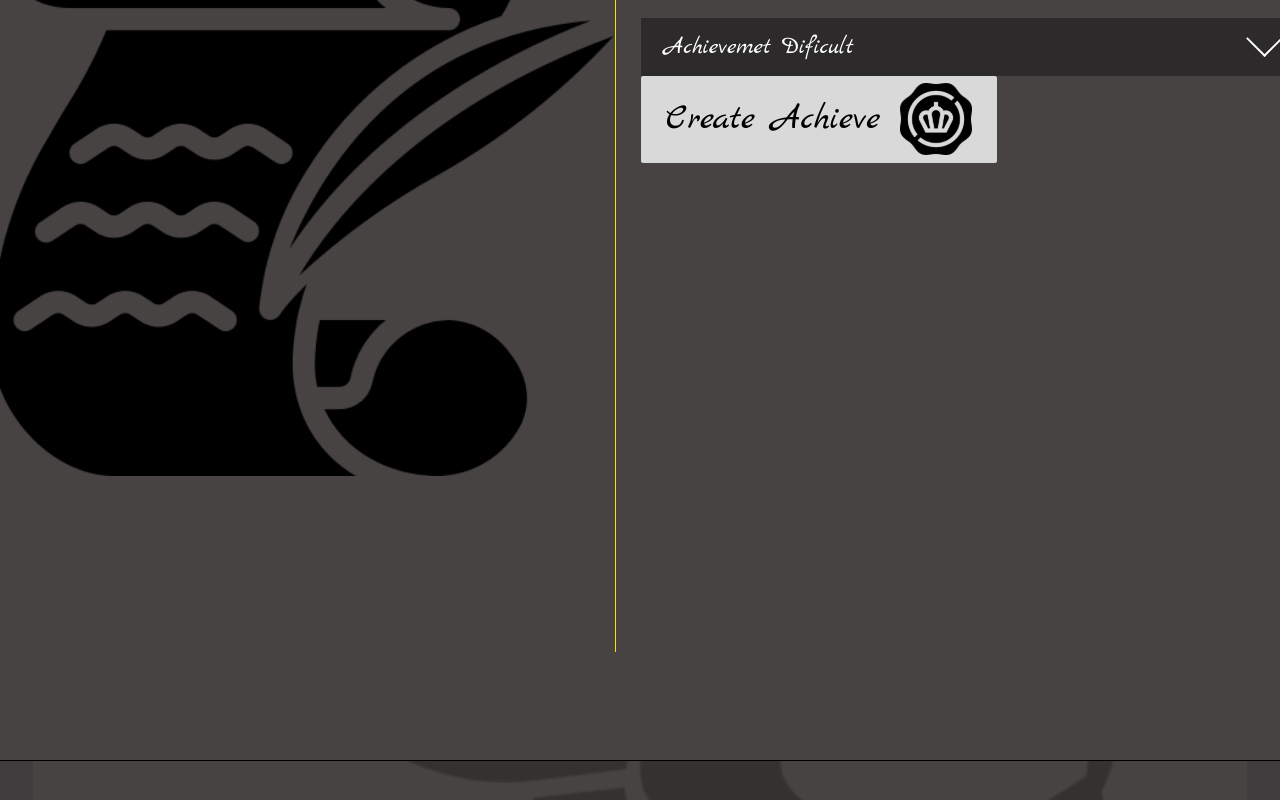
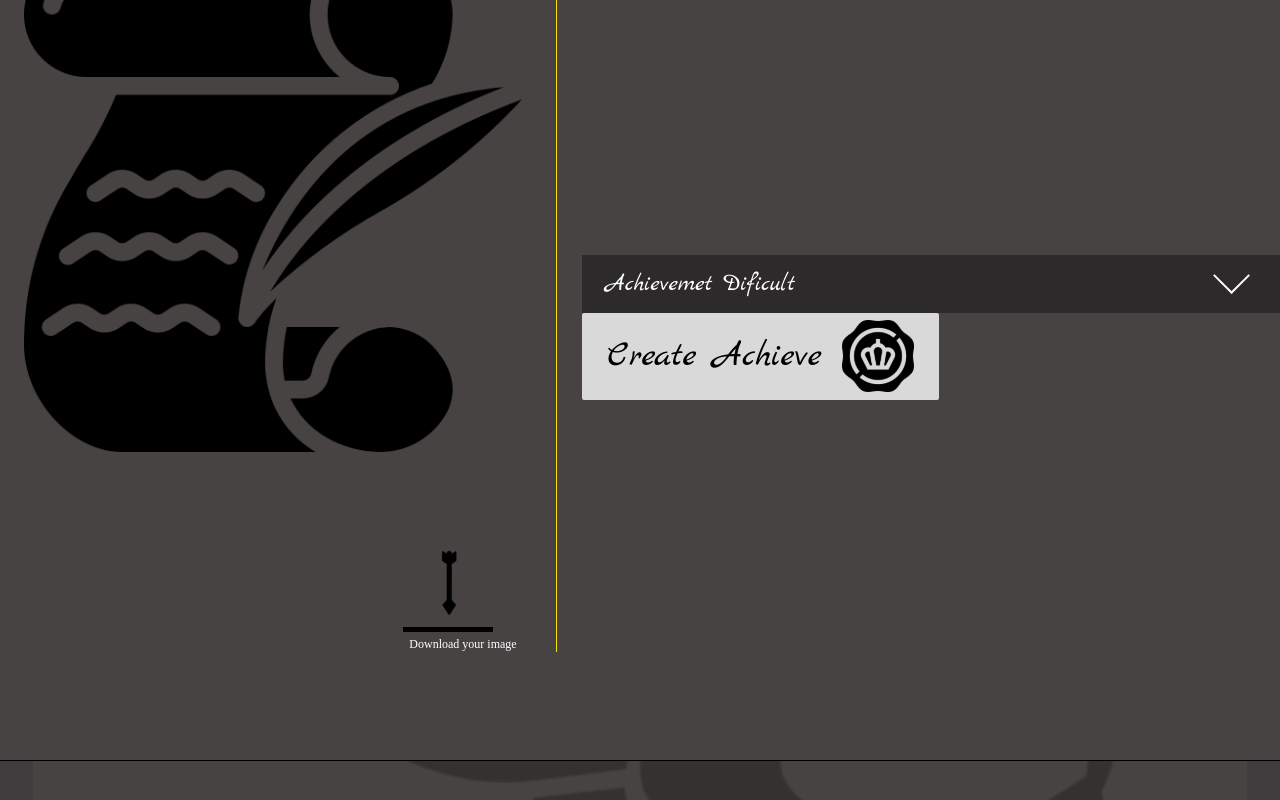
Before and after one commit to Baroslav/QuestLife, a Next.js app: page / in a window 1280 px wide. Shown: the part 804-1604 px from the top of the page. Built offline with nearby package versions, Linux system fonts and the light colour scheme.

Commit message:
styled achive window section

```diff
--- a/src/app/components/pages/achievements/achievementWindow/achievementWindow.tsx
+++ b/src/app/components/pages/achievements/achievementWindow/achievementWindow.tsx
@@ -2,18 +2,28 @@ import AddBtn from '@/app/components/ui/addBtn/addBtn'
 import styles from './achievementWindw.module.css'
 import AchievemetDiffs from './achivementDiffs'
 import AchievementDescriptipns from './achivementDescriotions'
+import Download from '@/app/components/ui/download/download'
+import AuthBG from '@/app/components/auth/authBg'
 
 const AchievementWindow = () => {
     return (
         <div className = {styles.acieveWindow}>
             <h2>Create your achievemet</h2>
             <div className = {styles.achiveContent}>
-                <img className = {styles.achiveImg} src="./quest.png" alt="" />
+                <div className = {styles.achieveImgContent}>
+                    <img className = {styles.achiveImg} src="./quest.png" alt="" />
+                    <div className = {styles.downloadWrapper}>
+                        <Download/>
+                    </div>
+                </div>
+
                 <div className = {styles.achiveDescribions}>
                     <div className = {styles.achiveDescribion}>
                         <AchievementDescriptipns/>
                         <AchievemetDiffs/>
-                        <AddBtn buttonText='Create Achieve' icon='./seal.svg'/>
+                        <div className = {styles.btnWrapper}>
+                            <AddBtn buttonText='Create Achieve' icon='./seal.svg'/>
+                        </div>
                     </div>
                 </div>
             </div>
--- a/src/app/components/pages/achievements/achievementWindow/achievementWindw.module.css
+++ b/src/app/components/pages/achievements/achievementWindow/achievementWindw.module.css
@@ -1,4 +1,5 @@
 .acieveWindow {
+
     position: absolute;
     width: 1400px;
     height: 1000px;
@@ -6,7 +7,6 @@
     left: 50%;
     transform: translateX(-50%);
     padding: 25px;
-
     border: 1px solid black;
 }
 .achiveContent {
@@ -23,8 +23,9 @@
     justify-content: space-evenly;
 }
 .achiveImg {
-    width: 50%;
-    height: 50%;
+    padding-top: 100px;
+    width: 500px;
+    height: 500px;
 }
 .achiveDescribions {
     width: 50%;
@@ -52,6 +53,10 @@
 .achieveInputs input::placeholder {
     color: #6F5F5F;
     font-size: 24px;
+}
+
+.achiveInfo {
+    height: 320px;
 }
 
 .achiveDiffs {
@@ -84,15 +89,57 @@
 }
 .diffsItem {
     font-size: 24px;
-    text-transform: capitalize;
 }
 
 .diffsItem p {
     padding: 9px 14px;
-
+    text-transform: capitalize;
+    cursor: pointer;
 }
 
 .legendary {
-    background-color: rgb(249, 228, 0);
+    background-color: rgba(249, 228, 0, 0.1);
+    color: rgb(249, 228, 0);
+    box-shadow: 0px 0px 0px #F9E400;
+}
+.mythicaly {
+    background-color: rgba(92, 3, 244, 0.1);
+    color: rgb(92, 3, 244);
+    box-shadow: 0px 0px 0px #5C03F4;
+}
+.epic {
+    background-color: rgba(157, 45, 45, 0.1);
+    color: rgb(157, 45, 45);
+    box-shadow: 0px 0px 0px #9D2D2D;
+}
+.unique {
+    background-color: rgba(35, 176, 40, 0.1);
+    color: rgb(35, 176, 40);
+    box-shadow: 0px 0px 0px #23B028;
+}
+.default {
+    background-color: rgba(222, 222, 222, 0.1);
+    color: rgb(222, 222, 222);
+    box-shadow: 0px 0px 0px #DEDEDE;
+}
+
+.activeDiifs {
+    box-shadow: 0px 0px 10px;
+}
+.diffsItem p:hover {
+    box-shadow: 0px 0px 4px;
+}
+
+.btnWrapper {
+
 
 }
+.achieveImgContent {
+    position: relative;
+}
+.downloadWrapper {
+    position: absolute;
+    right: 0 ;
+    bottom: 0;
+
+}
--- a/src/app/components/pages/achievements/achievementWindow/achivementDiffs.tsx
+++ b/src/app/components/pages/achievements/achievementWindow/achivementDiffs.tsx
@@ -8,6 +8,14 @@ const diffs = ['legendary', 'mythicaly', 'epic', 'unique', 'default']
 const AchievemetDiffs = () => {
 
     const [diffsOpen, setDiffsOpen] = useState<boolean>(false)
+    const [selectedDiffs, setSelectedDiffs] = useState<number>()
+
+    const diffsClick = (index : number) => {
+        if(selectedDiffs != index) {
+            setSelectedDiffs(index)
+        }
+        console.log(selectedDiffs)
+    }
 
 
     return (
@@ -21,9 +29,13 @@ const AchievemetDiffs = () => {
             </div>
             <div className = {diffsOpen ? `${styles.diffsItemsOpen}` : `${styles.diffsItems}`}>
                 {
-                    diffs.map((item) => (
-                        <div key={item} className = {styles.diffsItem}>
-                            <p>{item}</p>
+                    diffs.map((item , index) => (
+                        <div
+                        key={item}
+                        className = {styles.diffsItem}
+                        onClick = {() => diffsClick(index)}
+                        >
+                            <p className = {`${styles[item]} ${selectedDiffs == index ? styles.activeDiifs : ""}`}>{item}</p>
                         </div>
                     ))
                 }
--- a/src/app/components/pages/achievements/achivementList/achivementList.module.css
+++ b/src/app/components/pages/achievements/achivementList/achivementList.module.css
@@ -70,3 +70,9 @@
     box-shadow: 1px 1px 25px #DEDEDE;
     color: #DEDEDE;
 }
+
+.downloadWrapper {
+    position: absolute;
+    right: 5%;
+    bottom: 5%;
+}
--- /dev/null
+++ b/src/app/components/ui/download/download.module.css
@@ -0,0 +1,42 @@
+.download {
+    width: 120px;
+    position: relative;
+    text-align: center;
+    cursor: pointer;
+}
+.download p {
+    font-size: 12px;
+    width: 120px;
+    padding: 0px;
+    margin: 0px;
+    padding-top: 5px;
+    font-family: serif;
+}
+
+.downloadGrop {
+    position: relative;
+    display: flex;
+    flex-direction: column;
+    height: 120px;
+    width: 90px;
+}
+.downloadImg {
+    width: 50px;
+    height: 50px;
+    position: absolute;
+    right: 45%;
+    bottom: 5%;
+    transform: rotate(135deg) translateX(-60%);
+}
+
+.downloadGrop span{
+    position: absolute;
+    width: 100%;
+    height: 5px;
+    background-color: black;
+    bottom: 0;
+}
+
+.download:hover > .downloadGrop img{
+    bottom: 1%;
+}
--- /dev/null
+++ b/src/app/components/ui/download/download.tsx
@@ -0,0 +1,15 @@
+import styles from "./download.module.css"
+
+const Download = () => {
+    return (
+        <div className = {styles.download}>
+            <div className = {styles.downloadGrop}>
+                <img className = {styles.downloadImg} src="./arrow.png" alt="" />
+                <span></span>
+            </div>
+            <p>Download your image</p>
+        </div>
+    )
+}
+
+export default Download
```
Also changed, not shown: public/arrow (1).png (added).
